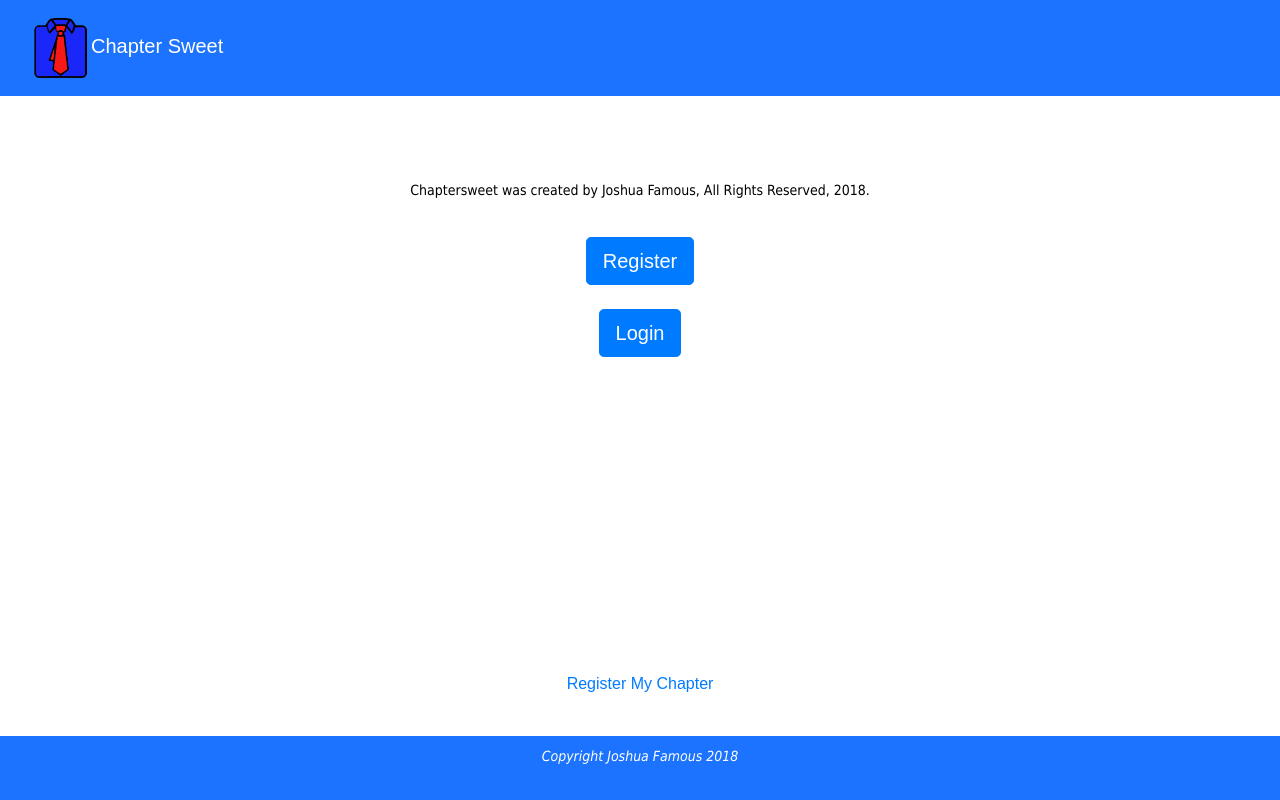
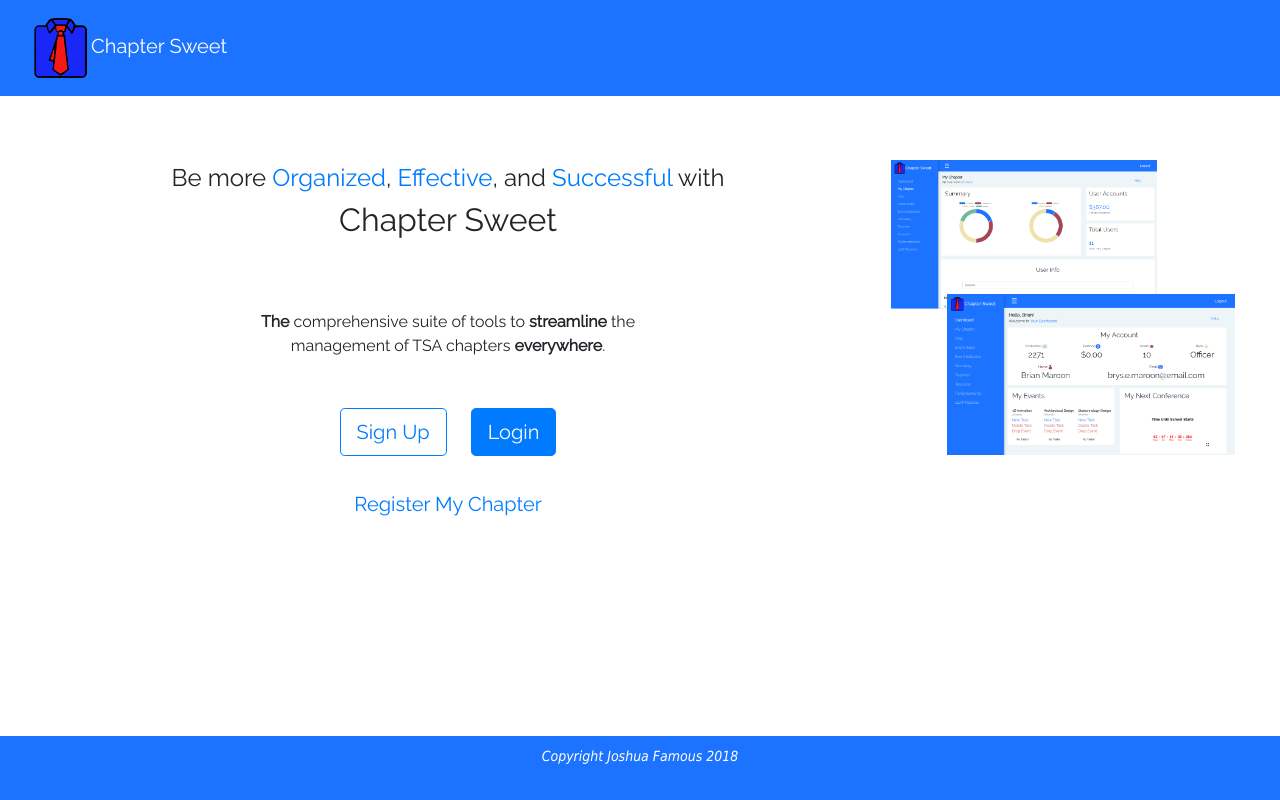
Before and after one commit to JFamo/chaptersweet, a PHP site: page /chaptersweet/ in a window 1280 px wide. Run offline with PHP 8.4, Linux system fonts and the light colour scheme; data that the repository does not hold is empty.

Commit message:
Index page overhaul

```diff
--- a/css/main.css
+++ b/css/main.css
@@ -570,3 +570,27 @@ div.panel {
 .carousel-control-next-icon {
   background-image: url("../imgs/arrow_right.png");
 }
+
+.promoImage{
+	transition: 0.5s all;
+}
+
+.promoImage:not(.nohover):hover{
+	transform: scale(1.01);
+	box-shadow: 0 4px 8px 0 rgba(0, 0, 0, 0.2), 0 6px 20px 0 rgba(0, 0, 0, 0.19);
+	z-index:5;
+}
+
+.promoText{
+	font-size:24px;
+	text-align:center;
+	padding-bottom:0;
+	margin-bottom: 0;
+}
+
+.promoTextSmall{
+	font-size:16px;
+	text-align:center;
+	padding-bottom:0;
+	margin-bottom: 0;
+}
--- a/index.php
+++ b/index.php
@@ -314,6 +314,7 @@ if(isset($_SESSION['username'])){
     <script src="js/jquery.min.js"></script>
     <script src="js/popper.min.js"></script>
     <script src="bootstrap-4.1.0/js/bootstrap.min.js"></script>
+    <link href="https://fonts.googleapis.com/css?family=Raleway" rel="stylesheet">
 	<title>
 		Chapter Sweet
 	</title>
@@ -329,18 +330,25 @@ if(isset($_SESSION['username'])){
 	</nav>
 <!--Spooky stuff in the middle-->
 	<div class="container-fluid paddy" style="height:72vh;">
-	<center>
+	<div class="row" style="width:100%; height:100%; margin:0 0 0 0;">
+		<div class="col-8">
+		<center style="width:100%; height:100%; margin:0 0 0 0;">
 
-	<p class="bodyTextType1">
-		Chaptersweet was created by Joshua Famous, All Rights Reserved, 2018.
-	</p>
+		<div style="width:80%; padding-bottom:50px;">
+			<p class="promoText">Be more <span class="text-primary">Organized</span>, <span class="text-primary">Effective</span>, and <span class="text-primary">Successful</span> with</p>
+			<p style="font-size:32px;">Chapter Sweet</p>
+		</div>
 
-	<button type="button" class="btn btn-primary btn-lg" data-toggle="modal" data-target="#regisModal">Register</button>
+		<div style="width:60%; padding-bottom:50px;">
+			<p class="promoTextSmall"><b>The</b> comprehensive suite of tools to <b>streamline</b> the management of TSA chapters <b>everywhere</b>.</p>
+		</div>
+
+		<button type="button" class="btn btn-outline-primary btn-lg" data-toggle="modal" data-target="#regisModal" style="margin-right:20px;">Sign Up</button>
 		<div class="modal fade" id="regisModal" role="dialog">
 	    	<div class="modal-dialog">
 			<div class="modal-content">
 				<div class="modal-header">
-				<h4 class="modal-title">Register</h4>
+					<h4 class="modal-title">Sign Up</h4>
 		        	<button type="button" class="close" data-dismiss="modal">&times;</button>
 		        </div>
 		        <div class="modal-body">
@@ -366,16 +374,13 @@ if(isset($_SESSION['username'])){
 							<option value="12">12</option>
 						</select> <br>
 					Enter your chapter code: <br>
-		  			<input class="input1 form-control" type="text" id="code" name="code" required/> <br><br>
+			  			<input class="input1 form-control" type="text" id="code" name="code" required/> <br>
 					<input class="btn btn-primary btn-lg" type="submit" value="Register"/>
 				</form>
 				</div>
 			</div>
 		</div>
 		</div>
-
-	<br>
-	<br>
 
 		<button type="button" class="btn btn-primary btn-lg" data-toggle="modal" data-target="#loginModal">Login</button>
 		<div class="modal fade" id="loginModal" role="dialog">
@@ -422,18 +427,7 @@ if(isset($_SESSION['username'])){
 							}
 
 			  				?>
-		  			</select><br><br>
-
-		  		<!--CoinHive Monero Proof of Work-->
-		  		<!-- disable this for now
-
-				<script src="https://authedmine.com/lib/captcha.min.js" async></script>
-				<div class="coinhive-captcha" data-hashes="512" data-key="hJEXTLgD8TbD9WIcasVdVG0VfHhgI5TQ" data-whitelabel="true" data-disable-elements="input[value=Login]">
-					<em>Loading Captcha...<br>
-					If it does not load, please disable Adblock!</em>
-				</div>
-
-				-->
+			  			</select><br>
 
 					<input class="btn btn-primary btn-lg" type="submit" value="Login"/>
 
@@ -443,7 +437,31 @@ if(isset($_SESSION['username'])){
 		</div>
 		</div>
 
-	<br>
+		<br><br>
+
+		<button class="btn btn-link btn-lg" data-toggle="modal" data-target="#chapterModal">Register My Chapter</button>
+		<div class="modal fade" id="chapterModal" role="dialog">
+	    	<div class="modal-dialog">
+			<div class="modal-content">
+				<div class="modal-header">
+					<h4 class="modal-title">Register My Chapter</h4>
+		        	<button type="button" class="close" data-dismiss="modal">&times;</button>
+		        </div>
+		        <div class="modal-body">
+			  	<form method="post" style="font-family:tahoma;">
+									Chapter Name:<input type="text" name="chname" style="width:125px" required /><p style="font-size:10px; font-style: italic;">The name of your chapter - this is permanent!</p>
+									Chapter Code:<input type="text" name="chcode" style="width:125px" required /><p style="font-size:10px; font-style: italic;">The code users will use to join your chapter.</p>
+									Pre-Paid Code:<input type="text" name="chpaid" style="width:125px" required /><p style="font-size:10px; font-style: italic;">The code you received to create a chapter.</p>
+									Adviser Username:<input type="text" name="chuser" style="width:125px" required /><p style="font-size:10px; font-style: italic;">What will your username be?</p>
+									Adviser Password:<input type="text" name="chpass" style="width:125px" required /><p style="font-size:10px; font-style: italic;">What will your password be?</p>
+									Adviser Name:<input type="text" name="chfull" style="width:125px" required /><p style="font-size:10px; font-style: italic;">Your full name, first and last seperated with a space.</p>
+									Adviser Email:<input type="text" name="chemail" style="width:125px" required /><p style="font-size:10px; font-style: italic;">Your email.</p>
+									<input id="newChapter" name="newChapter" class="btn btn-primary btn-lg" type="submit" value="Register"/>
+							</form>
+				</div>
+			</div>
+		</div>
+		</div>
 
 		<?php
 		if(isset($fmsg)){
@@ -460,35 +478,19 @@ if(isset($_SESSION['username'])){
 		<?php
 		}
 		?>
-
 		</center>
+		</div>
+		<div class="col-4">
+			<center>
+				<img src="imgs/promoImage2.png" width="75%" class="promoImage" style="position:static; top:0px; left:0px;"/>
+				<img src="imgs/promoImage1.png" width="75%" class="promoImage" style="position:absolute; top:30%; left:30%; z-index:1;"/>
+			</center>
+		</div>
+	</div>
 	</div>
 	<div style="height:8vh;">
 		<center>
-		<a style="cursor:pointer;" class="text-primary" data-toggle="modal" data-target="#chapterModal">Register My Chapter</a>
-		<div class="modal fade" id="chapterModal" role="dialog">
-	    	<div class="modal-dialog">
-			<div class="modal-content">
-				<div class="modal-header">
-					<h4 class="modal-title">Register My Chapter</h4>
-		        	<button type="button" class="close" data-dismiss="modal">&times;</button>
-		        </div>
-		        <div class="modal-body">
-			  	<form method="post" style="font-family:tahoma;">
-									Chapter Name:<input type="text" name="chname" style="width:125px" required /><p style="font-size:10px; font-style: italic;">The name of your chapter - this is permanent!</p>
-									Chapter Code:<input type="text" name="chcode" style="width:125px" required /><p style="font-size:10px; font-style: italic;">The code users will use to join your chapter.</p>
-									Pre-Paid Code:<input type="text" name="chpaid" style="width:125px" required /><p style="font-size:10px; font-style: italic;">The code you received to create a chapter.</p>
-									Adviser Username:<input type="text" name="chuser" style="width:125px" required /><p style="font-size:10px; font-style: italic;">What will your username be?</p>
-									Adviser Password:<input type="text" name="chpass" style="width:125px" required /><p style="font-size:10px; font-style: italic;">What will your password be?</p>
-									Adviser Name:<input type="text" name="chfull" style="width:125px" required /><p style="font-size:10px; font-style: italic;">Your full name, first and last seperated with a space.</p>
-									Adviser Email:<input type="text" name="chemail" style="width:125px" required /><p style="font-size:10px; font-style: italic;">Your email.</p>
-									<br>
-									<input id="newChapter" name="newChapter" class="btn btn-primary btn-lg" type="submit" value="Register"/>
-							</form>
-				</div>
-			</div>
-		</div>
-		</div>
+
 		</center>
 	</div>
 <!--Less spooky stuff at the bottom-->
--- a/pages/eventSelection.php
+++ b/pages/eventSelection.php
@@ -340,7 +340,7 @@ if(isset($_POST['slot'])){
 					<?php
 					if($rank == "admin" || $rank == "adviser" ||($rank == "officer" && $emailPerm == "yes")){
 					?>
-						<form method="post" action="../php/confirmEventsEmail.php">
+						<form method="post" action="../php/confirmEventsEmail.php" style="margin-top:10px;">
 							<input type="submit" id="confirmEventsButton" name="confirmEventsButton" value="Email Event Confirmation" class="btn btn-lg btn-primary" />
 						</form>
 					<?php
```
Also changed, not shown: imgs/promoImage1.PNG (added), imgs/promoImage2.PNG (added). Lines whose indentation alone changed are shown as unchanged.
